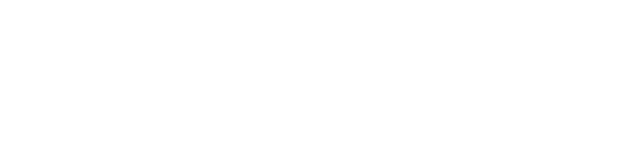
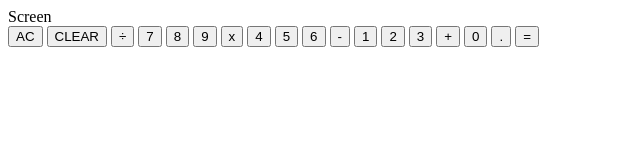
Before and after one commit to JavSanchez97/odin-calculator, a plain HTML site: page index.html in a window 1280 px wide. Shown: the whole page, without its empty margins (0-640 px from the left). Drawn offline with Linux system fonts and the light colour scheme.

Commit message:
Created buttons on the HTML file. Next up should be creating a working calculator

```diff
--- a/index.html
+++ b/index.html
@@ -4,10 +4,48 @@
     <meta charset="UTF-8">
     <meta http-equiv="X-UA-Compatible" content="IE=edge">
     <meta name="viewport" content="width=device-width, initial-scale=1.0">
-    <title>Document</title>
+    <title>Calculator</title>
 </head>
 <body>
+    <main calss = "main">
+        <div class="Calculator">
+            <div class="Screen">
+                Screen
+            </div>
+            <div class="buttons-grid">
+                <button class="btn" id="ACBtn" onclick="this.blur();">AC</button>
+                <button class="btn" id="clearBtn" onclick="this.blur();">CLEAR</button>
+                <button class="btn" onclick="this.blur();" data-operator>÷</button>
 
+                <button class="btn" onclick="this.blur();" data-number>7</button>
+                <button class="btn" onclick="this.blur();" data-number>8</button>
+                <button class="btn" onclick="this.blur();" data-number>9</button>
+                <button class="btn" onclick="this.blur();" data-operator>x</button>
+
+                <button class="btn" onclick="this.blur();" data-number>4</button>
+                <button class="btn" onclick="this.blur();" data-number>5</button>
+                <button class="btn" onclick="this.blur();" data-number>6</button>
+                <button class="btn" onclick="this.blur();" data-operator>-</button>
+
+                <button class="btn" onclick="this.blur();" data-number>1</button>
+                <button class="btn" onclick="this.blur();" data-number>2</button>
+                <button class="btn" onclick="this.blur();" data-number>3</button>
+                <button class="btn" onclick="this.blur();" data-operator>+</button>
+
+                <button class="btn" onclick="this.blur();" data-number>0</button>
+                <button class="btn" onclick="this.blur();" id="decimalBtn">.</button>
+                <button class="btn" onclick="this.blur();" id="equalBtn">=</button>
+
+
+
+            </div>
+        </div>
+
+
+
+
+
+    </main>
 
     <script src="script.js"></script>
 </body>
--- a/script.js
+++ b/script.js
@@ -2,7 +2,7 @@
 
 
 
-
+//takes operator & 2 numbers and calls the function
 function operate(operator, a, b){
     a = Number(a);
     b = Number(b);
```
